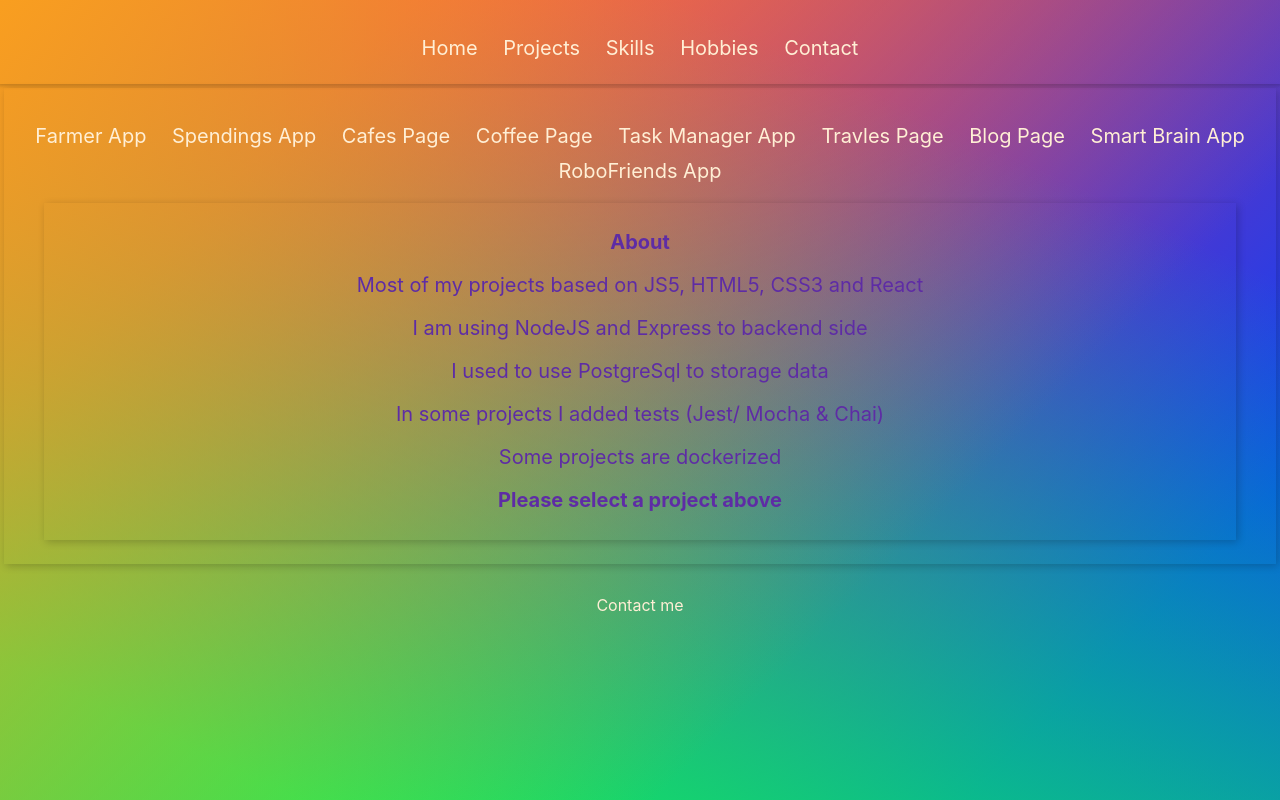
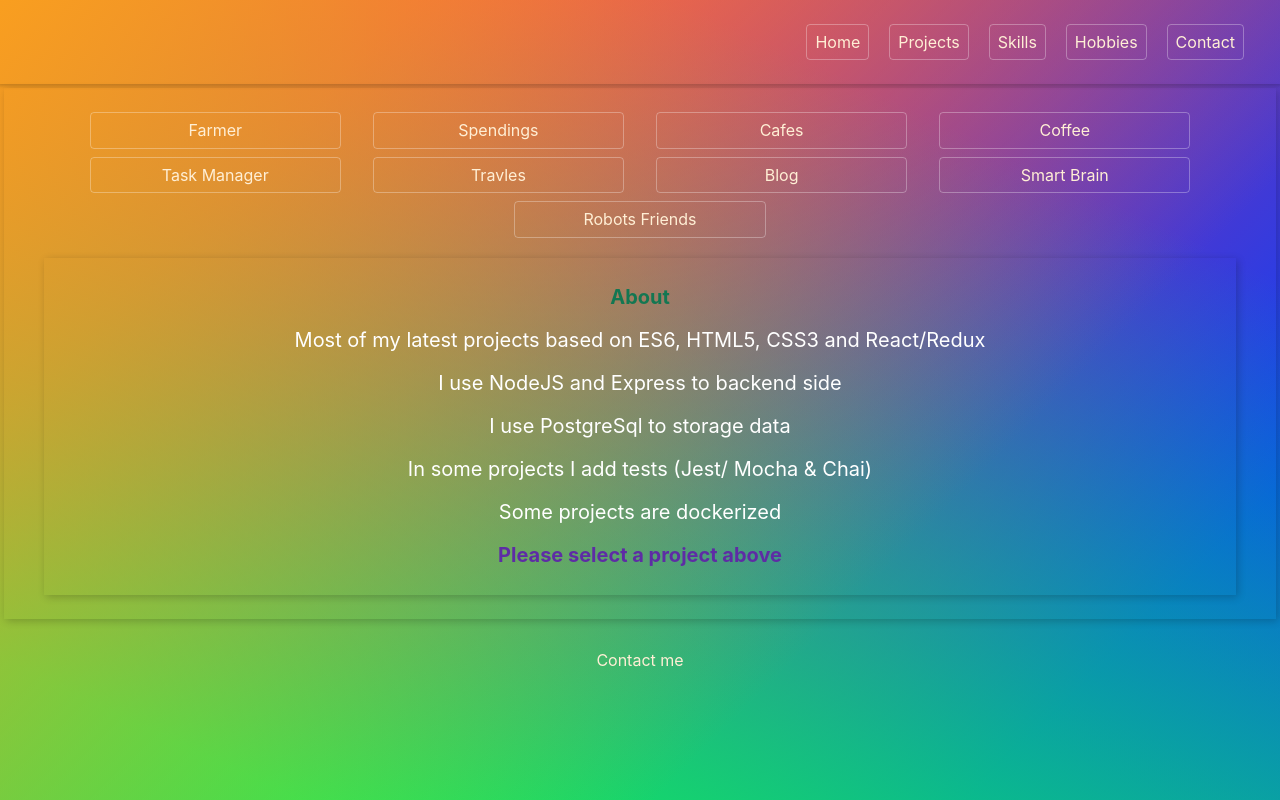
Before and after one commit to zuzanna2905/portfolio, a React (Create React App) app: page /projects in a window 1280 px wide. Built offline with nearby package versions, Linux system fonts and the light colour scheme.

Commit message:
style improvements

```diff
--- a/src/components/Contact/Contact.js
+++ b/src/components/Contact/Contact.js
@@ -29,7 +29,7 @@ class Contact extends React.Component {
     return (
       <form className="white b--dark-10 w-100 w-50-m w-40-l mt4 pa2 center">
         <fieldset id="send_message" className="ba b--transparent ph0 mh0">
-          <legend className="f3 fw6 pt4 mh0">Leave me a message</legend>
+          <legend className="f4 fw6 pt4 mh0">Leave me a message</legend>
           <div className="mt3">
             <label className="db fw6 lh-copy f6" htmlFor="email">Email</label>
             <input
--- a/src/components/Hobbies/Cafes/Cafes.js
+++ b/src/components/Hobbies/Cafes/Cafes.js
@@ -49,7 +49,7 @@ class Cafes extends Component {
   render() {
     const { columns } = this.state;
     return (
-    <div className='washed-blue ma1 pa1'>
+    <div className='washed-blue mh1 pa1'>
       <p className='f4-ns f5'>I love good coffee & I am a great home barista</p>
       <p className='f4-ns f5'>I recommened you my drip coffee & Colombia beans if you want to try!</p>
       <p className='f4-ns f5'>Also I rate each place where I drank great cup</p>
--- a/src/components/Hobbies/Hobbies.js
+++ b/src/components/Hobbies/Hobbies.js
@@ -4,7 +4,7 @@ import Cafes from './Cafes/Cafes';
 import Travels from './Travels/Travels';
 
 const HobbyHome = () => (
-  <div className='f3-ns f4 mh4 pv2 washed-red justify-center shadow-2'>
+  <div className='f4-ns f5 mh4 pa2 justify-center shadow-2'>
     <p>I think lifework balance is really important</p>
     <p>I give myself some time to relax and do things which i love</p>
     <p>If you want to know me better <span className='fw7 yellow'>choose above the category</span></p>
@@ -14,11 +14,11 @@ const HobbyHome = () => (
 
 const Hobbies = ({ match }) => (
     <div className='washed-blue ma1 pa1'>
-      <ul className='list flex flex-wrap justify-center f4-ns f5'>
-        <li>
+      <ul className='list flex flex-wrap justify-center f5-ns f6'>
+        <li className='br2 ba b--white-30 justify-center pa2 ml3-ns mh1 mv1'>
           <Link to={`${match.url}/cafes`}>Coffee</Link>
         </li>
-        <li>
+        <li className='br2 ba b--white-30 justify-center pa2 ml3-ns mh1 mv1'>
           <Link to={`${match.url}/travels`}>Travels</Link>
         </li>
       </ul>
--- a/src/components/Projects/Projects.js
+++ b/src/components/Projects/Projects.js
@@ -3,6 +3,7 @@ import { Route, Link } from "react-router-dom";
 
 const Farmer = () => (
   <div>
+    <div className='w-50-l w-100'>
     <p className='f3 fw5 purple'>Farmer</p>
     <p className='fw6 dark-green'>Idea</p>
     <p>An application to managing a farm business.</p>
@@ -25,11 +26,16 @@ const Farmer = () => (
       target="_blank" rel="noopener noreferrer"
       className='f6 fw6 purple'>Click to view server code
     </a>
+    </div>
+    <div>
+      <img src='' alt=''/>
+    </div>
   </div>
 );
 
 const Spendings = () => (
   <div>
+    <div className='w-50-l w-100'>
     <p className='f3 fw5 purple'>Spendings</p>
     <p className='fw6 dark-green'>Idea</p>
     <p>A simple application to managing your daily spendings.</p>
@@ -52,11 +58,16 @@ const Spendings = () => (
       target="_blank" rel="noopener noreferrer"
       className='f6 fw6 purple'>Click to view server code
     </a>
+    </div>
+    <div>
+    <img src='' alt=''/>
+    </div>
   </div>
 );
 
 const Cafes = () => (
   <div>
+  <div className='w-50-l w-100'>
     <p className='f3 fw5 purple'>Cafes</p>
     <p className='fw6 dark-green'>Idea</p>
     <p>Four-page side about my best way to relax.</p>
@@ -70,11 +81,16 @@ const Cafes = () => (
       target="_blank" rel="noopener noreferrer"
       className='f6 fw6 purple'>Click to view code
     </a>
+    </div>
+    <div>
+    <img src='' alt=''/>
+    </div>
   </div>
 );
 
 const Coffee = () => (
   <div>
+  <div className='w-50-l w-100'>
     <p className='f3 fw5 purple'>Coffee</p>
     <p className='fw6 dark-green'>Idea</p>
     <p>Single simple page about coffee</p>
@@ -86,11 +102,16 @@ const Coffee = () => (
       target="_blank" rel="noopener noreferrer"
       className='f6 fw6 purple'>Click to view code
     </a>
+    </div>
+    <div>
+    <img src='' alt=''/>
+    </div>
   </div>
 );
 
 const TaskManager = () => (
   <div>
+  <div className='w-50-l w-100'>
     <p className='f3 fw5 purple'>Task Manager</p>
     <p className='fw6 dark-green'>Idea</p>
     <p>A simple application to managing your daily tasks.</p>
@@ -111,11 +132,16 @@ const TaskManager = () => (
       target="_blank" rel="noopener noreferrer"
       className='f6 fw6 purple'>Click to view server code
     </a>
+    </div>
+    <div>
+    <img src='' alt=''/>
+    </div>
   </div>
 );
 
 const Travels = () => (
   <div>
+  <div className='w-50-l w-100'>
     <p className='f3 fw5 purple'>Travels</p>
     <p className='fw6 dark-green'>Idea</p>
     <p>A simple responsive page with travles photos.</p>
@@ -127,11 +153,16 @@ const Travels = () => (
       target="_blank" rel="noopener noreferrer"
       className='f6 fw6 purple'>Click to view code
     </a>
+    </div>
+    <div>
+    <img src='' alt=''/>
+    </div>
   </div>
 );
 
 const Blog = () => (
   <div>
+  <div className='w-50-l w-100'>
     <p className='f3 fw5 purple'>Blog</p>
     <p className='fw6 dark-green'>Idea</p>
     <p>A server side rendering site with some blog posts.</p>
@@ -144,11 +175,16 @@ const Blog = () => (
       target="_blank" rel="noopener noreferrer"
       className='f6 fw6 purple'>Click to view code
     </a>
+    </div>
+    <div>
+    <img src='' alt=''/>
+    </div>
   </div>
 );
 
 const SmartBrain = () => (
   <div>
+  <div className='w-50-l w-100'>
     <p className='f3 fw5 purple'>Smart Brain</p>
     <p className='fw6 dark-green'>Idea</p>
     <p>Dockerized React App</p>
@@ -174,11 +210,16 @@ const SmartBrain = () => (
       target="_blank" rel="noopener noreferrer"
       className='f6 fw6 purple'>Click to view server code
     </a>
+    </div>
+    <div>
+    <img src='' alt=''/>
+    </div>
   </div>
 );
 
 const RoboFriends = () => (
   <div>
+  <div className='w-50-l w-100'>
     <p className='f3 fw5 purple'>Robo Friends App</p>
     <p className='fw6 dark-green'>Idea</p>
     <p>A simple app with some Robots and Search box to filter them</p>
@@ -191,38 +232,42 @@ const RoboFriends = () => (
       target="_blank" rel="noopener noreferrer"
       className='f6 fw6 purple'>Click to view project
     </a>
+    </div>
+      <div>
+      <img src='' alt=''/>
+      </div>
   </div>
 );
 
 const Projects = ({ match }) => (
   <div className='washed-blue ma1 pa1'>
-    <ul className='list flex flex-wrap justify-center f4-ns f5'>
-        <li>
-          <Link to={`${match.url}/farmer`}>Farmer App</Link>
+    <ul className='list flex flex-wrap justify-center f5-ns f6'>
+        <li className='br2 ba b--white-30 justify-center pa2 mh3 mv1 w-20-ns w-40'>
+          <Link to={`${match.url}/farmer`}>Farmer</Link>
         </li>
-        <li>
-          <Link to={`${match.url}/spendings`}>Spendings App</Link>
+        <li className='br2 ba b--white-30 justify-center pa2 mh3 mv1 w-20-ns w-40'>
+          <Link to={`${match.url}/spendings`}>Spendings</Link>
         </li>
-        <li>
-          <Link to={`${match.url}/cafes`}>Cafes Page</Link>
+        <li className='br2 ba b--white-30 justify-center pa2 mh3 mv1 w-20-ns w-40'>
+          <Link to={`${match.url}/cafes`}>Cafes</Link>
         </li>
-        <li>
-          <Link to={`${match.url}/coffee`}>Coffee Page</Link>
+        <li className='br2 ba b--white-30 justify-center pa2 mh3 mv1 w-20-ns w-40'>
+          <Link to={`${match.url}/coffee`}>Coffee</Link>
         </li>
-        <li>
-          <Link to={`${match.url}/taskmanager`}>Task Manager App</Link>
+        <li className='br2 ba b--white-30 justify-center pa2 mh3 mv1 w-20-ns w-40'>
+          <Link to={`${match.url}/taskmanager`}>Task Manager</Link>
         </li>
-        <li>
-          <Link to={`${match.url}/travels`}>Travles Page</Link>
+        <li className='br2 ba b--white-30 justify-center pa2 mh3 mv1 w-20-ns w-40'>
+          <Link to={`${match.url}/travels`}>Travles</Link>
         </li>
-        <li>
-          <Link to={`${match.url}/blog`}>Blog Page</Link>
+        <li className='br2 ba b--white-30 justify-center pa2 mh3 mv1 w-20-ns w-40'>
+          <Link to={`${match.url}/blog`}>Blog</Link>
         </li>
-        <li>
-          <Link to={`${match.url}/smartbrain`}>Smart Brain App</Link>
+        <li className='br2 ba b--white-30 justify-center pa2 mh3 mv1 w-20-ns w-40'>
+          <Link to={`${match.url}/smartbrain`}>Smart Brain</Link>
         </li>
-        <li>
-          <Link to={`${match.url}/robofriends`}>RoboFriends App</Link>
+        <li className='br2 ba b--white-30 justify-center pa2 mh3 mv1 w-20-ns w-40'>
+          <Link to={`${match.url}/robofriends`}>Robots Friends</Link>
         </li>
       </ul>
 
@@ -240,14 +285,14 @@ const Projects = ({ match }) => (
         exact
         path={match.url}
         render={() =>
-          <div className='purple'>
-            <p className='fw7'>About</p>
-            <p>Most of my projects based on JS5, HTML5, CSS3 and React</p>
-            <p>I am using NodeJS and Express to backend side</p>
-            <p>I used to use PostgreSql to storage data</p>
-            <p>In some projects I added tests (Jest/ Mocha & Chai)</p>
+          <div className='white'>
+            <p className='fw7 dark-green'>About</p>
+            <p>Most of my latest projects based on ES6, HTML5, CSS3 and React/Redux</p>
+            <p>I use NodeJS and Express to backend side</p>
+            <p>I use PostgreSql to storage data</p>
+            <p>In some projects I add tests (Jest/ Mocha & Chai)</p>
             <p>Some projects are dockerized</p>
-            <p className='fw7'>Please select a project above</p>
+            <p className='fw7 purple'>Please select a project above</p>
           </div>
         }
       />
--- a/src/containers/App.js
+++ b/src/containers/App.js
@@ -53,21 +53,21 @@ class App extends Component {
   return (
     <Router>
       <div className='App'>
-        <div className='shadow-1 f4-ns f5 pv1'>
-          <ul className='list flex flex-wrap ph4 justify-center'>
-            <li>
+        <div className='shadow-1 f5-ns f6 pv1'>
+          <ul className='list flex ph4-ns ph1 justify-end'>
+            <li className='br2 ba b--white-30 justify-center pa2 ml3-ns mh1 mv1'>
               <Link to="/"> Home </Link>
             </li>
-            <li>
+            <li className='br2 ba b--white-30 justify-center pa2 ml3-ns mh1 mv1'>
               <Link to="/projects">Projects</Link>
             </li>
-            <li>
+            <li className='br2 ba b--white-30 justify-center pa2 ml3-ns mh1 mv1'>
               <Link to="/skills">Skills</Link>
             </li>
-            <li>
+            <li className='br2 ba b--white-30 justify-center pa2 ml3-ns mh1 mv1'>
               <Link to="/hobbies">Hobbies</Link>
             </li>
-            <li>
+            <li className='br2 ba b--white-30 justify-center pa2 ml3-ns mh1 mv1'>
               <Link to="/contact">Contact</Link>
             </li>
           </ul>
```
Also changed, not shown: src/components/Hobbies/Travels/Travels.js (+4 -4 lines), src/components/Skills/Skills.js (+12 -12 lines).
